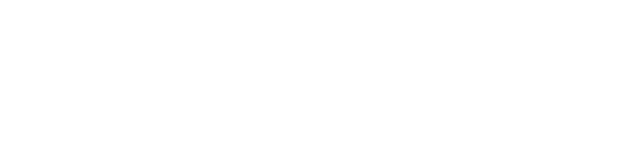
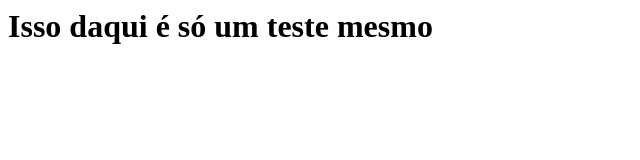
Before and after one commit to Jorelwall451/html-component, a website: page samples/pages/index.html in a window 1280 px wide. Shown: the whole page, without its empty margins (0-640 px from the left). Drawn offline with Linux system fonts and the light colour scheme.

Commit message:
update sampĺe

```diff
--- a/samples/pages/index.html
+++ b/samples/pages/index.html
@@ -1 +1,3 @@
-<component name="layout"></component>
+<component name="layout">
+    <h1>Isso daqui é só um teste mesmo</h1>
+</component>
```
Also changed, not shown: samples/components/layout.html (+3 -0 lines), samples/dist/index.html.
